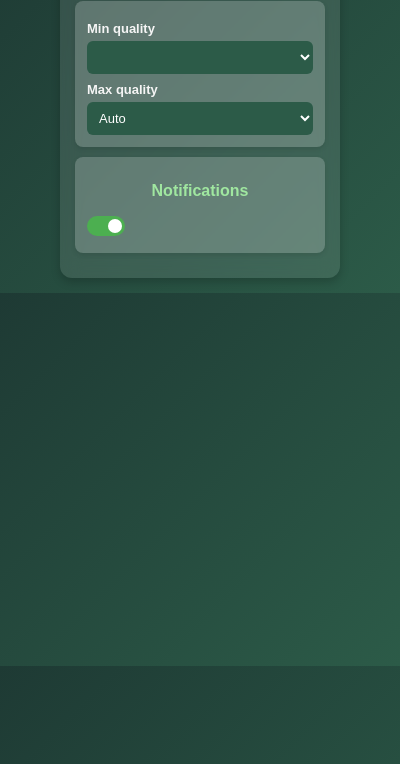
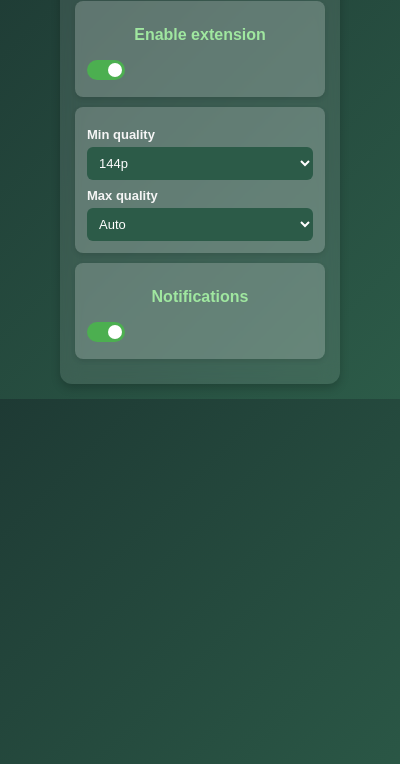
Before and after one commit to jeremyoblet/YtStreamSaver, a browser extension: page popup.html in a window 400 px wide. Shown: the part 80-844 px from the top of the page. Drawn offline with Linux system fonts and the light colour scheme.

Commit message:
menu modification

```diff
--- a/popup.html
+++ b/popup.html
@@ -8,15 +8,31 @@
 </head>
 <body>
     <div class="container">
-        <h1>EcoStream</h1>
+        <h1>Yt Stream Saver</h1>
+
+        <div class="option-card">
+            <h2>Enable extension</h2>
+            <div class="toggle-container">
+                <label class="switch">
+                    <input type="checkbox" id="extensionEnabled" />
+                    <span class="slider"></span>
+                </label>
+            </div>
+        </div>
 
         <div class="option-card">
             <div class="option-group">
                 <label for="hiddenQuality">Min quality</label>
                 <select id="hiddenQuality">
-                    <option value="144p">144p</option>
-                    <option value="240p">240p</option>
-                    <option value="360p">360p</option>
+                    <option value="144">144p</option>
+                    <option value="240">240p</option>
+                    <option value="360">360p</option>
+                    <option value="480">480p</option>
+                    <option value="720">720p</option>
+                    <option value="1080">1080p</option>
+                    <option value="1440">1440p</option>
+                    <option value="2160">2016p</option>
+                    <option value="4320">4320p</option>
                 </select>
 
                 <label for="visibleQuality">Max quality</label>
@@ -28,6 +44,9 @@
                     <option value="480">480p</option>
                     <option value="720">720p</option>
                     <option value="1080">1080p</option>
+                    <option value="1440">1440p</option>
+                    <option value="2160">2016p</option>
+                    <option value="4320">4320p</option>
                 </select>
             </div>
         </div>
--- a/popup.js
+++ b/popup.js
@@ -1,4 +1,5 @@
 document.addEventListener('DOMContentLoaded', () => {
+  const extensionCheckbox = document.getElementById('extensionEnabled');
   const visibleSelect = document.getElementById('visibleQuality');
   const hiddenSelect = document.getElementById('hiddenQuality');
   const notificationsCheckbox = document.getElementById('notificationsEnabled');
@@ -6,11 +7,13 @@ document.addEventListener('DOMContentLoaded', () => {
   // Charger les options depuis storage
   chrome.storage.sync.get(
     {
+      extensionEnabled: true,
       visibleQuality: 'Auto',
       hiddenQuality: '144',
       notificationsEnabled: true
     },
     (items) => {
+      extensionCheckbox.checked = items.extensionEnabled;
       visibleSelect.value = items.visibleQuality;
       hiddenSelect.value = items.hiddenQuality;
       notificationsCheckbox.checked = items.notificationsEnabled;
@@ -18,6 +21,11 @@ document.addEventListener('DOMContentLoaded', () => {
   );
 
   // Sauvegarde des changements
+
+  extensionCheckbox.addEventListener('change', () => {
+    chrome.storage.sync.set({ extensionEnabled: extensionCheckbox.checked });
+  });
+
   visibleSelect.addEventListener('change', () => {
     chrome.storage.sync.set({ visibleQuality: visibleSelect.value });
   });
```
